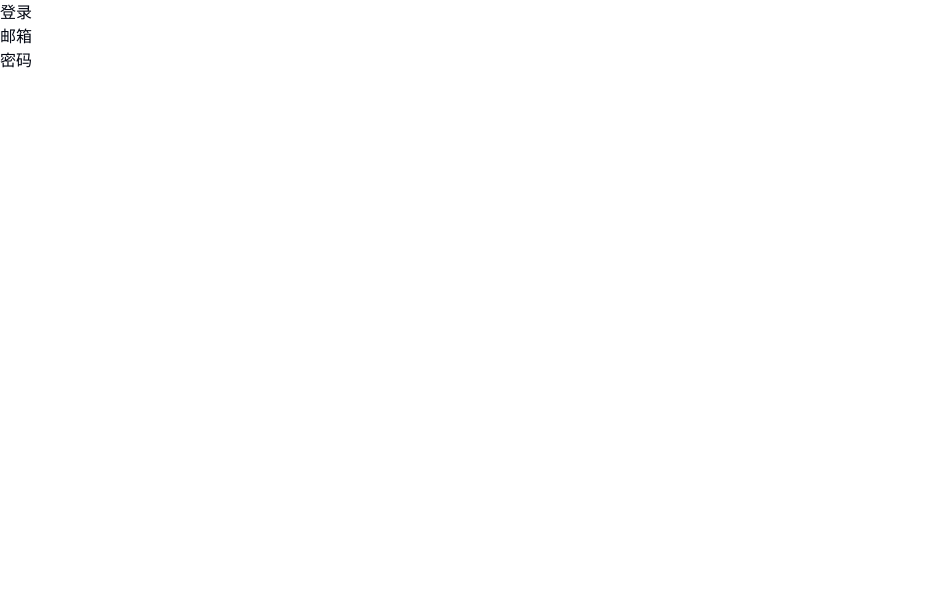
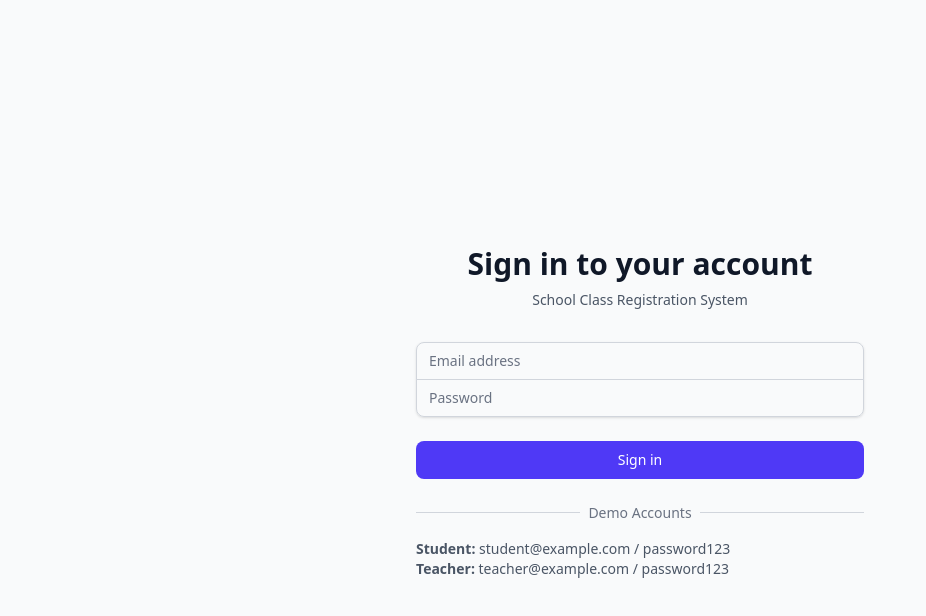
Before and after one commit to wulinmars/ClassRegistration, a Next.js app: page /auth/login in a window 1280 px wide. Shown: the top 616 px of the page, without its empty margins (0-926 px from the left). Built offline with nearby package versions, Linux system fonts and the light colour scheme.

Commit message:
feat(auth): implement login page with form validation and role-based routing

```diff
--- a/src/app/auth/login/page.tsx
+++ b/src/app/auth/login/page.tsx
@@ -1,17 +1,138 @@
+'use client'
+
+import { useState } from 'react'
+import { signIn, getSession } from 'next-auth/react'
+import { useRouter } from 'next/navigation'
+import { useForm } from 'react-hook-form'
+import { zodResolver } from '@hookform/resolvers/zod'
+import { z } from 'zod'
+
+const loginSchema = z.object({
+  email: z.string().email('Please enter a valid email address'),
+  password: z.string().min(6, 'Password must be at least 6 characters')
+})
+
+type LoginForm = z.infer<typeof loginSchema>
+
 export default function LoginPage() {
+  const [isLoading, setIsLoading] = useState(false)
+  const [error, setError] = useState('')
+  const router = useRouter()
+
+  const {
+    register,
+    handleSubmit,
+    formState: { errors }
+  } = useForm<LoginForm>({
+    resolver: zodResolver(loginSchema)
+  })
+
+  const onSubmit = async (data: LoginForm) => {
+    setIsLoading(true)
+    setError('')
+
+    try {
+      const result = await signIn('credentials', {
+        email: data.email,
+        password: data.password,
+        redirect: false
+      })
+
+      if (result?.error) {
+        setError('Invalid email or password')
+      } else {
+        // Get session to determine user role
+        const session = await getSession()
+        if (session?.user?.role === 'STUDENT') {
+          router.push('/student')
+        } else if (session?.user?.role === 'TEACHER') {
+          router.push('/teacher')
+        }
+      }
+    } catch (error) {
+      setError('An error occurred. Please try again.')
+    } finally {
+      setIsLoading(false)
+    }
+  }
+
   return (
-    <main>
-      <h1>登录</h1>
-      <form>
+    <div className="min-h-screen flex items-center justify-center bg-gray-50 py-12 px-4 sm:px-6 lg:px-8">
+      <div className="max-w-md w-full space-y-8">
         <div>
-          <label>邮箱</label>
-          <input type="email" />
+          <h2 className="mt-6 text-center text-3xl font-extrabold text-gray-900">
+            Sign in to your account
+          </h2>
+          <p className="mt-2 text-center text-sm text-gray-600">
+            School Class Registration System
+          </p>
         </div>
-        <div>
-          <label>密码</label>
-          <input type="password" />
-        </div>
-      </form>
-    </main>
-  );
+        <form className="mt-8 space-y-6" onSubmit={handleSubmit(onSubmit)}>
+          <div className="rounded-md shadow-sm -space-y-px">
+            <div>
+              <label htmlFor="email" className="sr-only">
+                Email address
+              </label>
+              <input
+                {...register('email')}
+                type="email"
+                autoComplete="email"
+                className="appearance-none rounded-none relative block w-full px-3 py-2 border border-gray-300 placeholder-gray-500 text-gray-900 rounded-t-md focus:outline-none focus:ring-indigo-500 focus:border-indigo-500 focus:z-10 sm:text-sm"
+                placeholder="Email address"
+              />
+              {errors.email && (
+                <p className="mt-1 text-sm text-red-600">{errors.email.message}</p>
+              )}
+            </div>
+            <div>
+              <label htmlFor="password" className="sr-only">
+                Password
+              </label>
+              <input
+                {...register('password')}
+                type="password"
+                autoComplete="current-password"
+                className="appearance-none rounded-none relative block w-full px-3 py-2 border border-gray-300 placeholder-gray-500 text-gray-900 rounded-b-md focus:outline-none focus:ring-indigo-500 focus:border-indigo-500 focus:z-10 sm:text-sm"
+                placeholder="Password"
+              />
+              {errors.password && (
+                <p className="mt-1 text-sm text-red-600">{errors.password.message}</p>
+              )}
+            </div>
+          </div>
+
+          {error && (
+            <div className="rounded-md bg-red-50 p-4">
+              <div className="text-sm text-red-700">{error}</div>
+            </div>
+          )}
+
+          <div>
+            <button
+              type="submit"
+              disabled={isLoading}
+              className="group relative w-full flex justify-center py-2 px-4 border border-transparent text-sm font-medium rounded-md text-white bg-indigo-600 hover:bg-indigo-700 focus:outline-none focus:ring-2 focus:ring-offset-2 focus:ring-indigo-500 disabled:opacity-50 disabled:cursor-not-allowed"
+            >
+              {isLoading ? 'Signing in...' : 'Sign in'}
+            </button>
+          </div>
+
+          <div className="mt-6">
+            <div className="relative">
+              <div className="absolute inset-0 flex items-center">
+                <div className="w-full border-t border-gray-300" />
+              </div>
+              <div className="relative flex justify-center text-sm">
+                <span className="px-2 bg-gray-50 text-gray-500">Demo Accounts</span>
+              </div>
+            </div>
+            <div className="mt-4 text-sm text-gray-600">
+              <p><strong>Student:</strong> student@example.com / password123</p>
+              <p><strong>Teacher:</strong> teacher@example.com / password123</p>
+            </div>
+          </div>
+        </form>
+      </div>
+    </div>
+  )
 }
```
